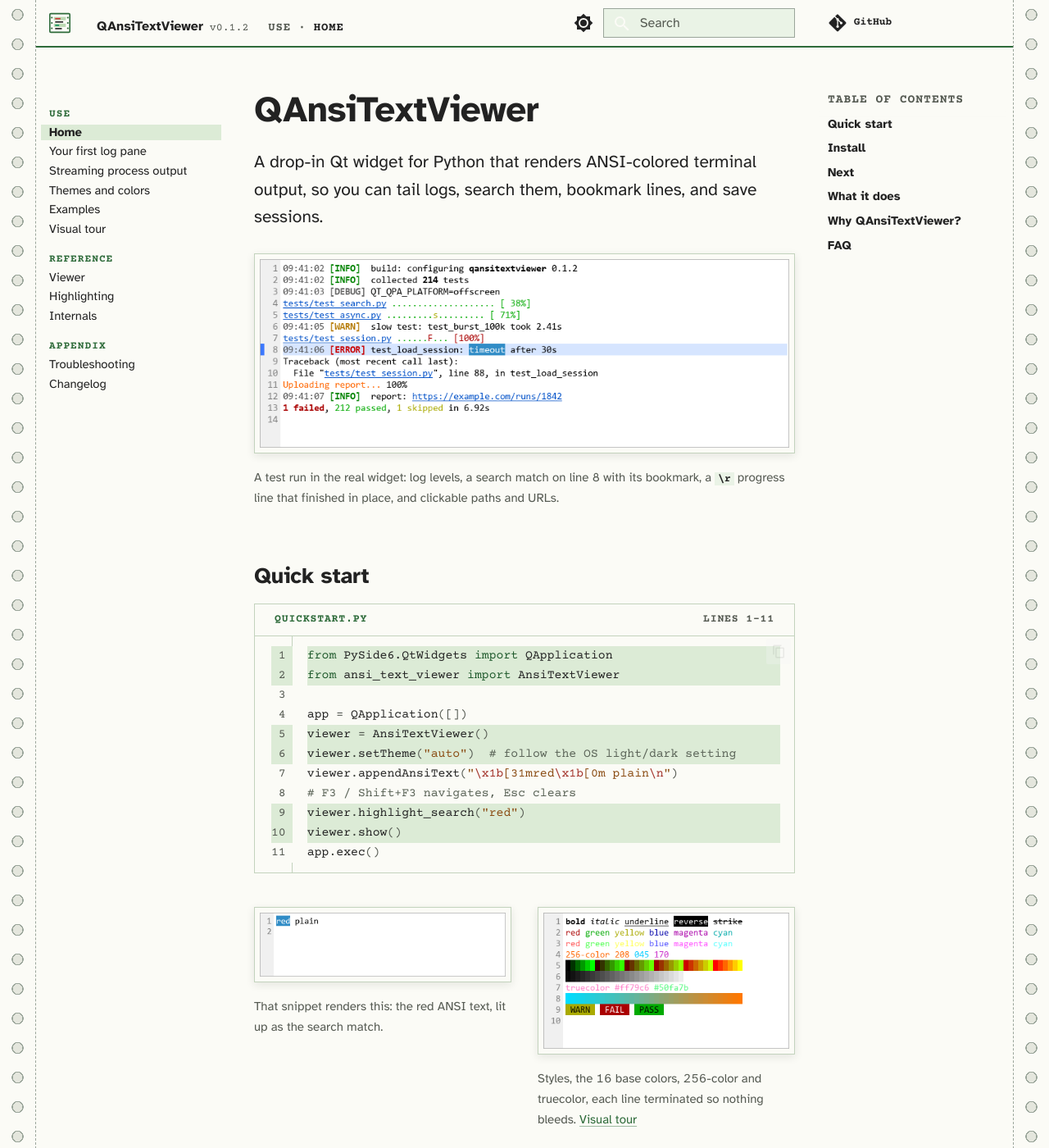
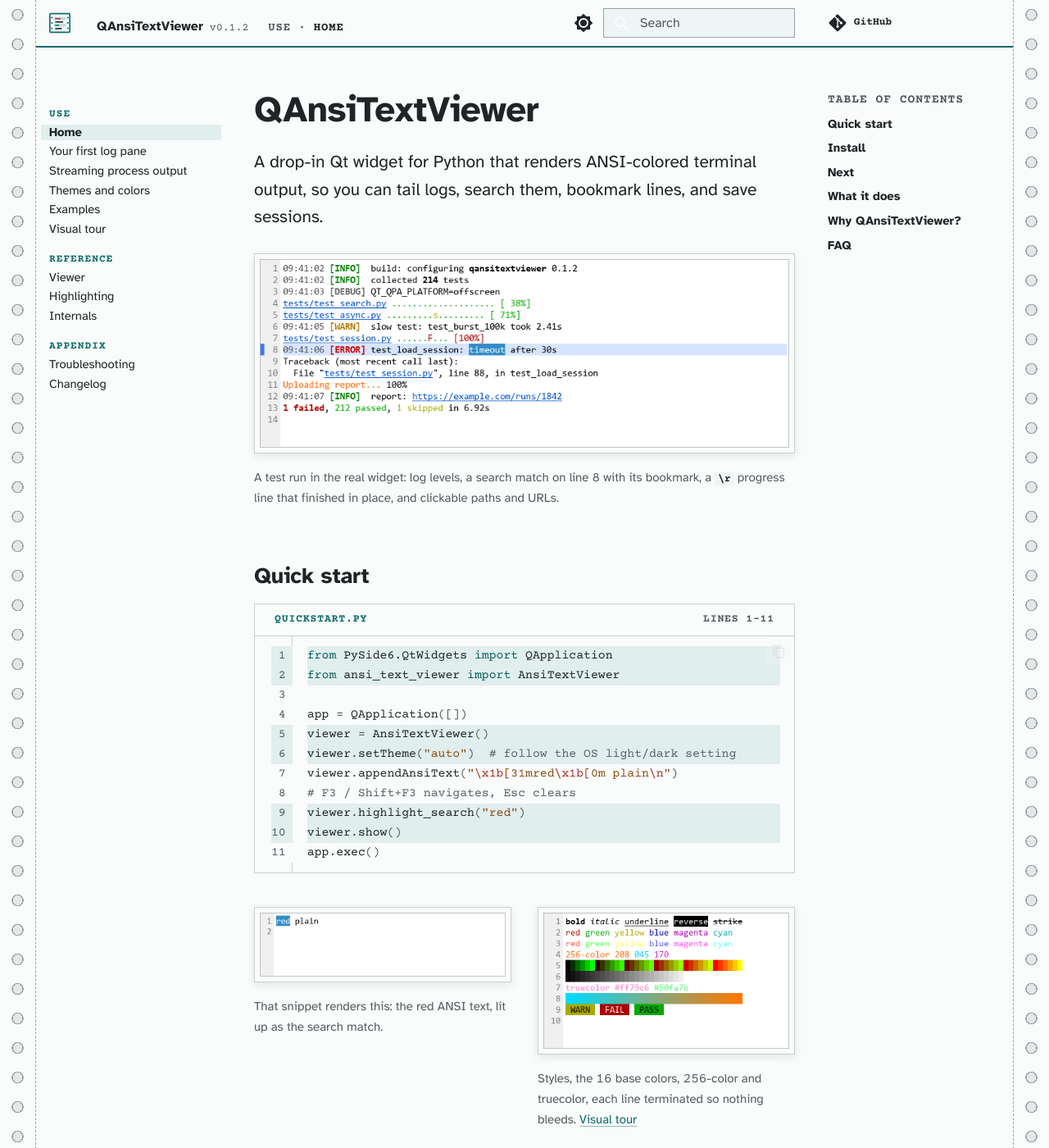
Before and after one commit to tanishq-kumar/QAnsiTextViewer, an MkDocs documentation site: the page built from docs/index.md, in a window 1280 px wide and 1400 px high. Shown: the whole window at 82% size. Built offline with MkDocs 1.6.1 and Material for MkDocs 9.7.7, drawn with Linux system fonts in a browser that asks for light colours; plug-ins that fetch from the network failed and are left out; comment, search, counter and statistics services are not loaded.

Commit message:
docs: switch the site palette from green-bar to teal and grey

```diff
--- a/docs/stylesheets/listing.css
+++ b/docs/stylesheets/listing.css
@@ -1,57 +1,57 @@
-/* Green-bar listing: the docs printed on fan-fold line-printer paper.
+/* Teal-bar listing: the docs printed on fan-fold line-printer paper.
    The frame (rails, running head, banded code and tables) carries the
    world; the reading column stays plain paper. */
 
 :root,
 [data-md-color-scheme="default"] {
-  --gb-paper: #fbfbf6;
-  --gb-ink: #222222;
-  --gb-mute: #555a52;
-  --gb-band: #dcebd6;
-  --gb-band-soft: #eaf3e6;
-  --gb-band-strong: #bcd9b3;
-  --gb-edge: #c3d3bd;
-  --gb-hole: #9aa59a;
-  --gb-hole-fill: #e4e6dd;
-  --gb-green: #2e6b3a;
+  --gb-paper: #fafbfb;
+  --gb-ink: #1f2426;
+  --gb-mute: #525c60;
+  --gb-band: #e1eeee;
+  --gb-band-soft: #eef5f5;
+  --gb-band-strong: #c2dcdc;
+  --gb-edge: #c5d3d4;
+  --gb-hole: #98a4a6;
+  --gb-hole-fill: #e3e7e8;
+  --gb-accent: #0e6b6b;
   --gb-amber: #8a4b00;
   --gb-amber-band: #f4e7cf;
-  --gb-shadow: rgba(34, 40, 30, 0.1);
+  --gb-shadow: rgba(25, 35, 38, 0.1);
 
-  --md-primary-fg-color: var(--gb-green);
-  --md-primary-fg-color--light: #4d8a58;
-  --md-primary-fg-color--dark: #1f4d29;
+  --md-primary-fg-color: var(--gb-accent);
+  --md-primary-fg-color--light: #3a8e8e;
+  --md-primary-fg-color--dark: #0a4d4d;
   --md-primary-bg-color: var(--gb-paper);
-  --md-primary-bg-color--light: rgba(251, 251, 246, 0.7);
-  --md-accent-fg-color: var(--gb-green);
-  --md-accent-fg-color--transparent: rgba(46, 107, 58, 0.1);
+  --md-primary-bg-color--light: rgba(250, 251, 251, 0.7);
+  --md-accent-fg-color: var(--gb-accent);
+  --md-accent-fg-color--transparent: rgba(14, 107, 107, 0.1);
 
   --md-default-bg-color: var(--gb-paper);
   --md-default-fg-color: var(--gb-ink);
   --md-default-fg-color--light: var(--gb-mute);
-  --md-default-fg-color--lighter: rgba(34, 34, 34, 0.32);
-  --md-default-fg-color--lightest: rgba(34, 34, 34, 0.08);
+  --md-default-fg-color--lighter: rgba(31, 36, 38, 0.32);
+  --md-default-fg-color--lightest: rgba(31, 36, 38, 0.08);
 
   --md-typeset-color: var(--gb-ink);
-  --md-typeset-a-color: var(--gb-green);
+  --md-typeset-a-color: var(--gb-accent);
   --md-typeset-mark-color: var(--gb-band-strong);
   --md-typeset-table-color: var(--gb-edge);
 
   --md-code-bg-color: var(--gb-paper);
   --md-code-fg-color: var(--gb-ink);
-  --md-code-hl-color: rgba(46, 107, 58, 0.18);
-  --md-code-hl-keyword-color: #1f5a2c;
+  --md-code-hl-color: rgba(14, 107, 107, 0.18);
+  --md-code-hl-keyword-color: #0b5a5a;
   --md-code-hl-string-color: #8a4b12;
-  --md-code-hl-comment-color: #5a6357;
+  --md-code-hl-comment-color: #56606a;
   --md-code-hl-number-color: #1d5d8f;
-  --md-code-hl-function-color: #222222;
-  --md-code-hl-name-color: #222222;
+  --md-code-hl-function-color: #1f2426;
+  --md-code-hl-name-color: #1f2426;
   --md-code-hl-constant-color: #6b3fa0;
   --md-code-hl-special-color: #a3322a;
-  --md-code-hl-operator-color: #3d423b;
-  --md-code-hl-punctuation-color: #555a52;
-  --md-code-hl-variable-color: #222222;
-  --md-code-hl-generic-color: #555a52;
+  --md-code-hl-operator-color: #3b4448;
+  --md-code-hl-punctuation-color: #525c60;
+  --md-code-hl-variable-color: #1f2426;
+  --md-code-hl-generic-color: #525c60;
 
   --md-footer-bg-color: var(--gb-band-soft);
   --md-footer-bg-color--dark: var(--gb-band);
@@ -70,54 +70,54 @@
 }
 
 [data-md-color-scheme="slate"] {
-  --gb-paper: #121612;
-  --gb-ink: #e4e8df;
-  --gb-mute: #a9b3a4;
-  --gb-band: #1c261c;
-  --gb-band-soft: #171e17;
-  --gb-band-strong: #2c412d;
-  --gb-edge: #2f3d2f;
-  --gb-hole: #4b574b;
-  --gb-hole-fill: #0a0d0a;
-  --gb-green: #8fd19e;
+  --gb-paper: #111618;
+  --gb-ink: #e3e9ea;
+  --gb-mute: #a6b2b5;
+  --gb-band: #1a2628;
+  --gb-band-soft: #151d1f;
+  --gb-band-strong: #27403f;
+  --gb-edge: #2c3c3e;
+  --gb-hole: #4a5759;
+  --gb-hole-fill: #0a0d0e;
+  --gb-accent: #7fd1cb;
   --gb-amber: #f0c27a;
   --gb-amber-band: #2c2416;
   --gb-shadow: rgba(0, 0, 0, 0.4);
 
-  --md-hue: 120;
-  --md-primary-fg-color: var(--gb-green);
-  --md-primary-fg-color--light: #b4e3be;
-  --md-primary-fg-color--dark: #6fb880;
+  --md-hue: 185;
+  --md-primary-fg-color: var(--gb-accent);
+  --md-primary-fg-color--light: #b0e6e2;
+  --md-primary-fg-color--dark: #5fb8b2;
   --md-primary-bg-color: var(--gb-paper);
-  --md-accent-fg-color: var(--gb-green);
-  --md-accent-fg-color--transparent: rgba(143, 209, 158, 0.12);
+  --md-accent-fg-color: var(--gb-accent);
+  --md-accent-fg-color--transparent: rgba(127, 209, 203, 0.12);
 
   --md-default-bg-color: var(--gb-paper);
   --md-default-fg-color: var(--gb-ink);
   --md-default-fg-color--light: var(--gb-mute);
-  --md-default-fg-color--lighter: rgba(228, 232, 223, 0.32);
-  --md-default-fg-color--lightest: rgba(228, 232, 223, 0.08);
+  --md-default-fg-color--lighter: rgba(227, 233, 234, 0.32);
+  --md-default-fg-color--lightest: rgba(227, 233, 234, 0.08);
 
   --md-typeset-color: var(--gb-ink);
-  --md-typeset-a-color: var(--gb-green);
+  --md-typeset-a-color: var(--gb-accent);
   --md-typeset-mark-color: var(--gb-band-strong);
   --md-typeset-table-color: var(--gb-edge);
 
   --md-code-bg-color: var(--gb-paper);
   --md-code-fg-color: var(--gb-ink);
-  --md-code-hl-color: rgba(143, 209, 158, 0.16);
-  --md-code-hl-keyword-color: #8fd19e;
+  --md-code-hl-color: rgba(127, 209, 203, 0.16);
+  --md-code-hl-keyword-color: #7fd1cb;
   --md-code-hl-string-color: #e0b27a;
-  --md-code-hl-comment-color: #8f9a8b;
+  --md-code-hl-comment-color: #8e9a9d;
   --md-code-hl-number-color: #8cc2ef;
-  --md-code-hl-function-color: #e4e8df;
-  --md-code-hl-name-color: #e4e8df;
+  --md-code-hl-function-color: #e3e9ea;
+  --md-code-hl-name-color: #e3e9ea;
   --md-code-hl-constant-color: #c9a6f0;
   --md-code-hl-special-color: #f28b82;
-  --md-code-hl-operator-color: #c8cfc3;
-  --md-code-hl-punctuation-color: #a9b3a4;
-  --md-code-hl-variable-color: #e4e8df;
-  --md-code-hl-generic-color: #a9b3a4;
+  --md-code-hl-operator-color: #c6cfd1;
+  --md-code-hl-punctuation-color: #a6b2b5;
+  --md-code-hl-variable-color: #e3e9ea;
+  --md-code-hl-generic-color: #a6b2b5;
 
   --md-footer-bg-color: var(--gb-band-soft);
   --md-footer-bg-color--dark: var(--gb-band);
@@ -135,7 +135,7 @@ html {
 
 body {
   background: var(--gb-paper);
-  caret-color: var(--gb-green);
+  caret-color: var(--gb-accent);
 }
 
 ::selection {
@@ -144,7 +144,7 @@ body {
 }
 
 :focus-visible {
-  outline: 2px solid var(--gb-green);
+  outline: 2px solid var(--gb-accent);
   outline-offset: 2px;
 }
 
@@ -218,7 +218,7 @@ body {
   background: var(--gb-paper);
   color: var(--gb-ink);
   box-shadow: none;
-  border-bottom: 2px solid var(--gb-green);
+  border-bottom: 2px solid var(--gb-accent);
 }
 
 .md-header.gb-head .md-header__inner {
@@ -356,7 +356,7 @@ body {
   font-weight: 700;
   letter-spacing: 0.08em;
   text-transform: uppercase;
-  color: var(--gb-green) !important;
+  color: var(--gb-accent) !important;
 }
 
 .md-nav {
@@ -379,7 +379,7 @@ body {
 
 .md-nav__link--active,
 .md-nav__link:is(:focus, :hover) {
-  color: var(--gb-green);
+  color: var(--gb-accent);
 }
 
 .md-nav--secondary .md-nav__link--active {
@@ -403,7 +403,7 @@ body {
 .md-nav--primary .md-nav__title[for="__drawer"] {
   background: var(--gb-paper);
   color: var(--gb-ink);
-  border-bottom: 2px solid var(--gb-green);
+  border-bottom: 2px solid var(--gb-accent);
 }
 
 .md-skip {
@@ -440,7 +440,7 @@ body {
 
 .md-nav--secondary .md-nav__list .md-nav__list .md-nav__link:is(:hover, :focus),
 .md-nav--secondary .md-nav__list .md-nav__list .md-nav__link--active {
-  color: var(--gb-green);
+  color: var(--gb-accent);
 }
 
 .md-nav--secondary .md-ellipsis {
@@ -496,12 +496,12 @@ body {
   text-decoration: underline;
   text-decoration-thickness: 1px;
   text-underline-offset: 0.18em;
-  text-decoration-color: color-mix(in srgb, var(--gb-green) 45%, transparent);
+  text-decoration-color: color-mix(in srgb, var(--gb-accent) 45%, transparent);
 }
 
 .md-typeset a:is(:hover, :focus) {
-  color: var(--gb-green);
-  text-decoration-color: var(--gb-green);
+  color: var(--gb-accent);
+  text-decoration-color: var(--gb-accent);
   text-decoration-thickness: 2px;
 }
 
@@ -618,7 +618,7 @@ body {
   font-weight: 700;
   letter-spacing: 0.06em;
   text-transform: uppercase;
-  color: var(--gb-green);
+  color: var(--gb-accent);
   background: var(--gb-paper);
   border-bottom: 1px solid var(--gb-edge);
   border-radius: 0;
@@ -638,7 +638,7 @@ body {
 }
 
 .md-clipboard:is(:focus, :hover) {
-  color: var(--gb-green);
+  color: var(--gb-accent);
 }
 
 /* ---- Tables (banded in pairs, like the paper) ------------------------ */
@@ -656,7 +656,7 @@ body {
   font-weight: 700;
   letter-spacing: 0.06em;
   text-transform: uppercase;
-  color: var(--gb-green);
+  color: var(--gb-accent);
   background: var(--gb-paper);
   border-bottom: 2px solid var(--gb-edge);
 }
@@ -702,18 +702,18 @@ body {
 .md-typeset summary {
   font-size: 0.8rem;
   font-weight: 700;
-  color: var(--gb-green);
+  color: var(--gb-accent);
   background: var(--gb-band) !important;
   border: 0 !important;
 }
 
 .md-typeset .admonition-title::before,
 .md-typeset summary::before {
-  background-color: var(--gb-green) !important;
+  background-color: var(--gb-accent) !important;
 }
 
 .md-typeset summary::after {
-  background-color: var(--gb-green);
+  background-color: var(--gb-accent);
 }
 
 .md-typeset .admonition.warning,
@@ -742,12 +742,12 @@ body {
 }
 
 .md-typeset .tabbed-labels > label:hover {
-  color: var(--gb-green);
+  color: var(--gb-accent);
 }
 
 .md-typeset .tabbed-set > input:checked + label,
 .md-typeset .tabbed-labels > label.tabbed-labels__active {
-  color: var(--gb-green);
+  color: var(--gb-accent);
 }
 
 /* ---- Printout figures (screenshots) ---------------------------------- */
@@ -909,12 +909,12 @@ body {
 }
 
 :root {
-  --doc-symbol-method-fg-color: var(--gb-green);
-  --doc-symbol-function-fg-color: var(--gb-green);
+  --doc-symbol-method-fg-color: var(--gb-accent);
+  --doc-symbol-function-fg-color: var(--gb-accent);
   --doc-symbol-method-bg-color: var(--gb-band);
   --doc-symbol-function-bg-color: var(--gb-band);
   --doc-symbol-class-fg-color: var(--gb-paper);
-  --doc-symbol-class-bg-color: var(--gb-green);
+  --doc-symbol-class-bg-color: var(--gb-accent);
 }
 
 /* ---- Footer: the perforation between sheets -------------------------- */
--- a/mkdocs.yml
+++ b/mkdocs.yml
@@ -75,7 +75,7 @@ plugins:
       # Cards + meta tags are deploy artifacts — they only exist in CI output.
       cards: !ENV [MKDOCS_SOCIAL_CARDS, false]
       cards_layout_options:
-        background_color: "#2e6b3a"
+        background_color: "#0e6b6b"
         color: "#ffffff"
   - mkdocstrings:
       handlers:
```
Also changed, not shown: docs/assets/favicon.svg.
